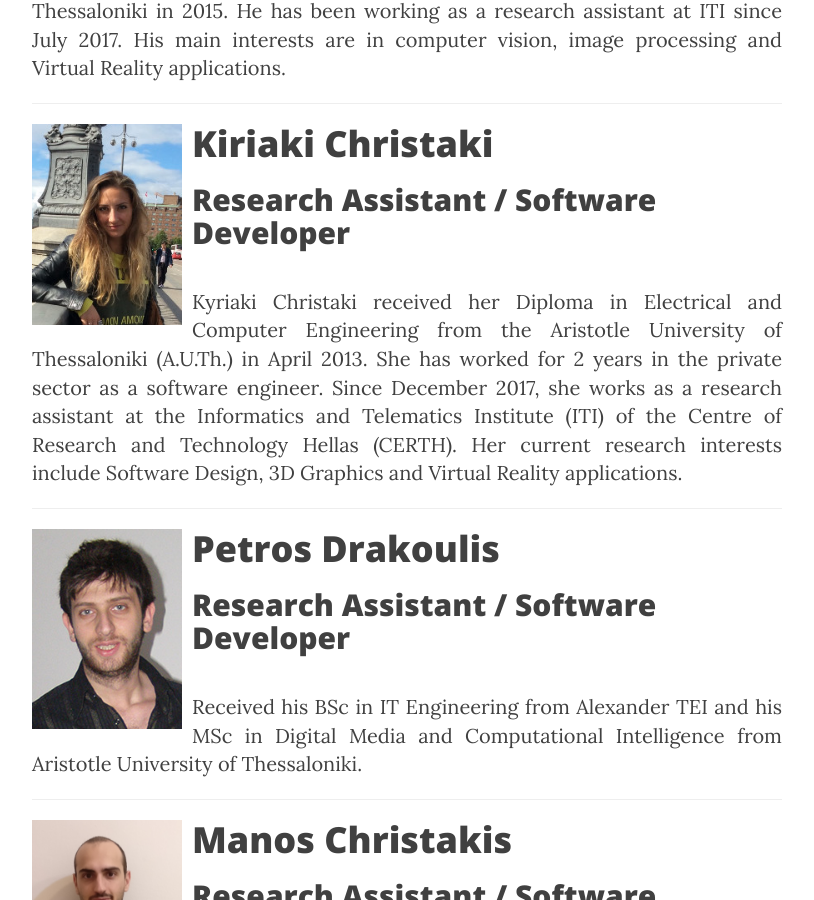
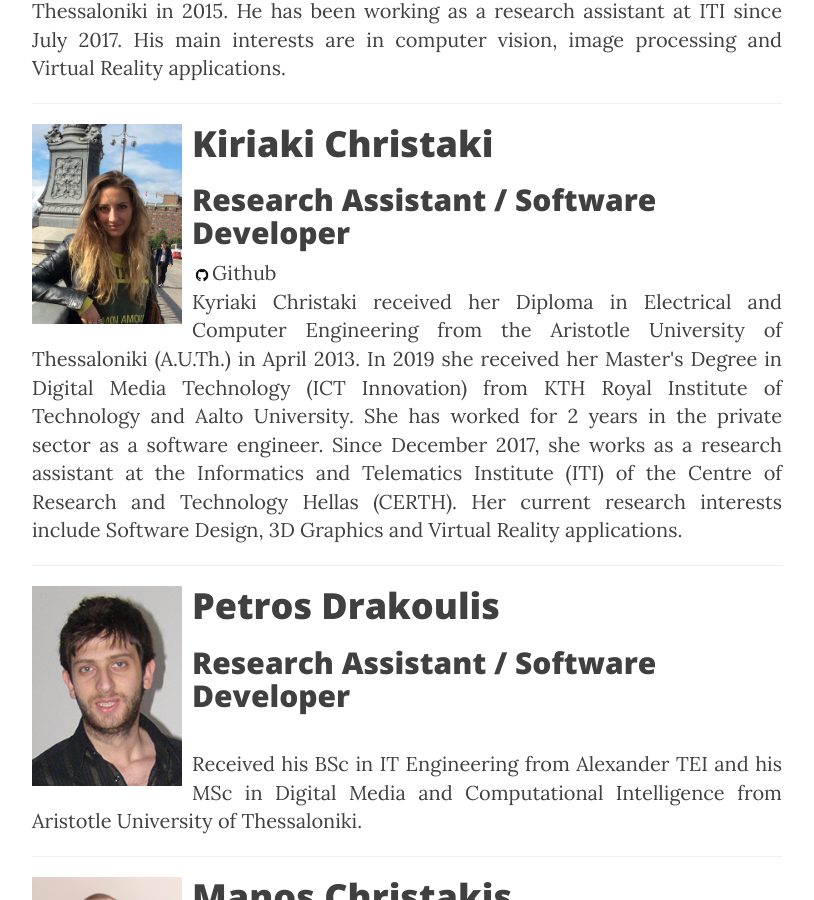
Before and after one commit to VCL3D/vcl3d.github.io, a Jekyll site: the page built from members.html, in a window 1280 px wide and 900 px high, scrolled down 2106 px. Shown: the whole window, without its empty margins (233-1047 px from the left). Built offline with Jekyll 4.4.1, drawn with Linux system fonts in a browser that asks for light colours; nearby versions of some CDN libraries.

Commit message:
~ Changed Kiki's bio ~ Set const members image
Signed-off-by: ssaroglou <saroglou@iti.gr>

```diff
--- a/_data/members.yml
+++ b/_data/members.yml
@@ -31,8 +31,8 @@
 - name: Kiriaki Christaki
   role: Research Assistant / Software Developer
   img: https://github.com/VCL3D/vcl3d.github.io/blob/master/img/members/Kiriaki-Christaki.jpg?raw=true
-  #github:
-  bio: Kyriaki Christaki received her Diploma in Electrical and Computer Engineering from the Aristotle University of Thessaloniki (A.U.Th.) in April 2013. She has worked for 2 years in the private sector as a software engineer. Since December 2017, she works as a research assistant at the Informatics and Telematics Institute  (ITI) of the Centre of Research and Technology Hellas (CERTH). Her current research interests include Software Design,  3D Graphics and Virtual Reality applications.
+  github: kikichristaki
+  bio: Kyriaki Christaki received her Diploma in Electrical and Computer Engineering from the Aristotle University of Thessaloniki (A.U.Th.) in April 2013. In 2019 she received her Master's Degree in Digital Media Technology (ICT Innovation) from KTH Royal Institute of Technology and Aalto University. She has worked for 2 years in the private sector as a software engineer. Since December 2017, she works as a research assistant at the Informatics and Telematics Institute  (ITI) of the Centre of Research and Technology Hellas (CERTH). Her current research interests include Software Design,  3D Graphics and Virtual Reality applications.
   visible: true
 
 - name: Petros Drakoulis
--- a/members.html
+++ b/members.html
@@ -8,7 +8,7 @@ header-img: "img/home-bg.jpg"
 
 {% for member in site.data.members %} {% if member.visible == true %}
 
-	<img src="{{ member.img }}" style="margin-top:0px; margin-bottom:5px; margin-right:10px; float:left; width:150px !important">
+	<img src="{{ member.img }}" style="margin-top:0px; margin-bottom:5px; margin-right:10px; float:left; width:150px; height: 200px !important">
 
 	<h1>{{ member.name }}</h1>
 
```
